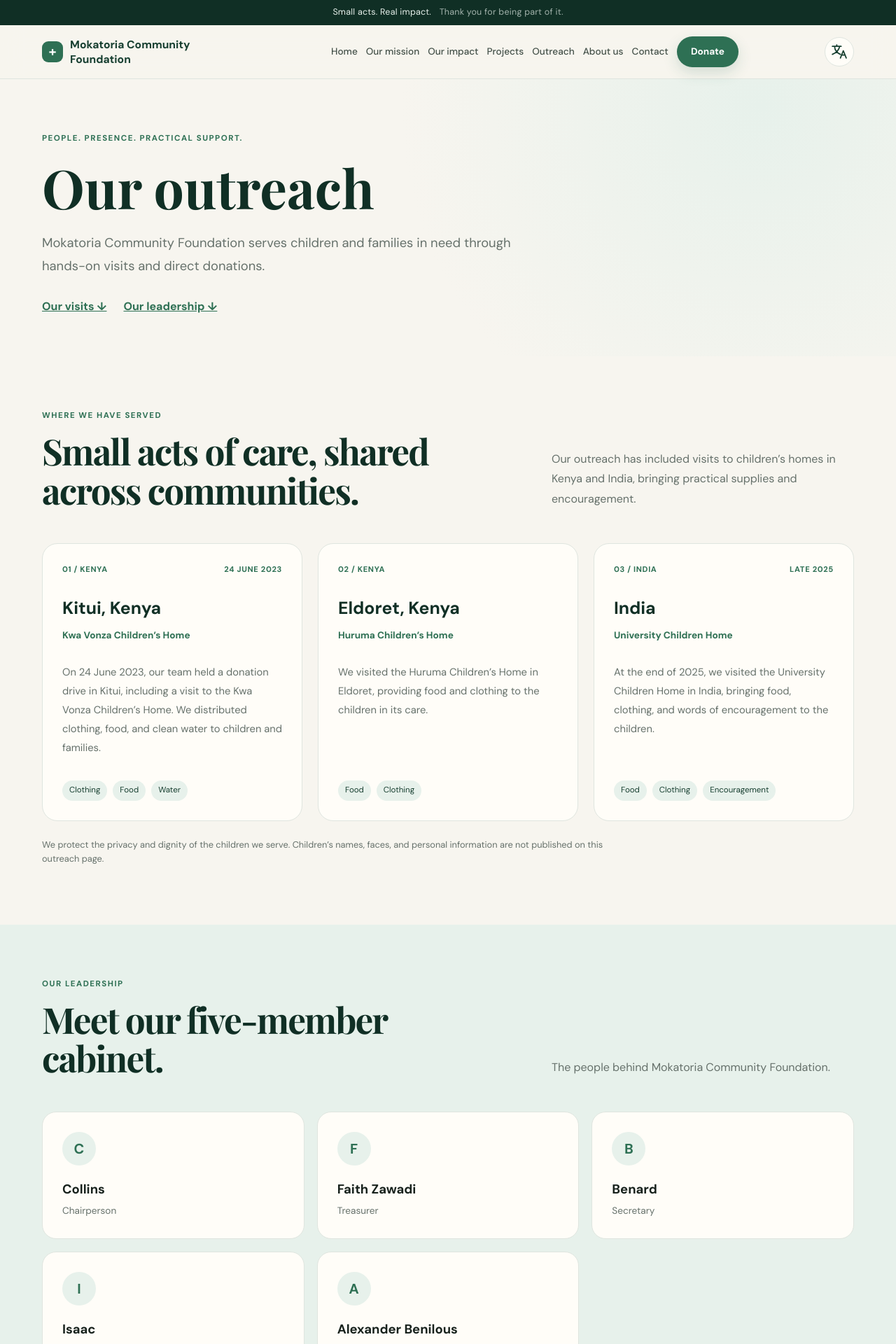
After one commit to mokatoria/mokatoria-group-foundation, a Flask app: page /outreach in a window 1280 px wide. The commit adds this page. Shown: the top 1920 px of the page at 70% size. Run offline with Flask 3, Linux system fonts and the light colour scheme; some libraries are stand-ins or nearby versions.

Commit message:
Add outreach visits, cabinet profiles and registration statement

```diff
--- a/app.py
+++ b/app.py
@@ -131,8 +131,9 @@ def register_routes(app):
 
     @app.context_processor
     def search_metadata():
-        public_pages = {"index", "projects", "donate", "contact"}
+        public_pages = {"index", "projects", "donate", "contact", "outreach"}
         descriptions = {
+            "outreach": "Explore Mokatoria Community Foundation outreach in Kitui, Eldoret and India, and meet our five-member leadership team.",
             "index": "Mokatoria Community Foundation supports children and families through clean water, food, education, and mental wellbeing. Based in Nairobi, Kenya.",
             "projects": "Explore the community projects of Mokatoria Community Foundation in water, nutrition, education, and mental wellbeing.",
             "donate": "Support Mokatoria Community Foundation through PayPal or a KES bank transfer. View receiving details and contact us to confirm your contribution.",
@@ -145,7 +146,7 @@ def register_routes(app):
     def translate_page():
         language = request.args.get("language", "")
         page = request.args.get("page", "index")
-        if page not in {"index", "projects", "donate", "contact"}:
+        if page not in {"index", "projects", "donate", "contact", "outreach"}:
             abort(400)
         if language == "en":
             return redirect(url_for(page))
@@ -165,7 +166,7 @@ def register_routes(app):
     def sitemap():
         from xml.etree.ElementTree import Element, SubElement, tostring
         root = Element("urlset", xmlns="http://www.sitemaps.org/schemas/sitemap/0.9")
-        for path in ("/", "/projects", "/donate", "/contact"):
+        for path in ("/", "/projects", "/donate", "/contact", "/outreach"):
             item = SubElement(root, "url")
             SubElement(item, "loc").text = "https://mokatoriagroupfoundation.com" + path
         return Response(tostring(root, encoding="utf-8", xml_declaration=True), mimetype="application/xml")
@@ -275,6 +276,10 @@ def register_routes(app):
     # ---------------------------------------------------------
     # CONTACT
     # ---------------------------------------------------------
+
+    @app.route("/outreach")
+    def outreach():
+        return render_template("outreach.html")
 
     @app.route("/contact")
     def contact():
--- a/static/css/style.css
+++ b/static/css/style.css
@@ -376,7 +376,7 @@ button, input, textarea { font: inherit; }
 
 /* Small-screen navigation, with all links available without JavaScript. */
 .mobile-menu-toggle { display: none; }
-@media (max-width: 900px) {
+@media (max-width: 1100px) {
   .nav-inner { flex-wrap: wrap; gap: 12px; padding-top: 14px; padding-bottom: 14px; }
   .main-nav { width: 100%; flex-wrap: wrap; gap: 10px 20px; padding: 12px 0; }
   .main-nav a:not(.btn-nav) { display: block; }
@@ -457,7 +457,33 @@ button, input, textarea { font: inherit; }
 .translation-choices button { display: block; padding: 9px 14px; border-radius: 8px; text-decoration: none; color: var(--green-950); font-size: .9rem; }
 .translation-choices button:hover { background: var(--green-100); }
 @media (min-width: 901px) { .site-header .nav-inner { gap: 14px; } .site-header .main-nav { gap: 12px; } }
-@media (max-width: 900px) { .translation-menu { margin-left: auto; order: 0; }.mobile-menu-toggle { order: 1; }.main-nav { order: 2; } }
+@media (max-width: 1100px) { .translation-menu { margin-left: auto; order: 0; }.mobile-menu-toggle { order: 1; }.main-nav { order: 2; } }
 
 .translation-choices button { width: 100%; text-align: start; border: 0; background: transparent; cursor: pointer; font-family: inherit; }
 .translation-choices button[aria-current="true"] { background: var(--green-100); font-weight: 700; }
+
+/* Outreach stories and foundation leadership */
+.outreach-hero { padding: 70px 0 58px; background: radial-gradient(circle at 85% 10%, var(--green-100), transparent 45%), var(--cream); }
+.outreach-hero h1 { font-family: 'Playfair Display', Georgia, serif; font-size: clamp(3rem,6vw,5rem); color: var(--green-950); line-height: 1.1; margin: 16px 0 22px; }
+.outreach-lead { max-width: 710px; font-size: 1.15rem; color: var(--muted); line-height: 1.8; }
+.outreach-jump-links { display: flex; gap: 24px; flex-wrap: wrap; margin-top: 28px; color: var(--green-700); font-weight: 700; }
+.outreach-section { padding: 70px 0; scroll-margin-top: 110px; }
+.outreach-visits { display: grid; grid-template-columns: repeat(3,minmax(0,1fr)); gap: 22px; }
+.outreach-visit { border: 1px solid var(--line); border-radius: 22px; padding: 28px; background: var(--paper); display: flex; flex-direction: column; }
+.visit-meta { display: flex; flex-wrap: wrap; justify-content: space-between; gap: 8px; color: var(--green-700); font-size: .7rem; font-weight: 700; text-transform: uppercase; letter-spacing: .06em; min-height: 26px; }
+.outreach-visit h3 { font-size: 1.55rem; margin: 18px 0 6px; color: var(--green-950); }
+.outreach-visit .visit-home { font-size: .85rem; font-weight: 700; color: var(--green-700); margin: 0 0 12px; }
+.outreach-visit p { font-size: .92rem; line-height: 1.85; color: var(--muted); }
+.visit-tags { margin-top: auto; padding-top: 18px; display: flex; flex-wrap: wrap; gap: 8px; }
+.visit-tags span { padding: 5px 10px; border-radius: 20px; font-size: .72rem; color: var(--green-900); background: var(--green-100); }
+.outreach-privacy { color: var(--muted); font-size: .8rem; max-width: 850px; margin-top: 24px; }
+.leadership-section { background: var(--green-100); }
+.leadership-grid { display: grid; grid-template-columns: repeat(3,minmax(0,1fr)); gap: 18px; }
+.leadership-card { padding: 28px; background: var(--paper); border: 1px solid var(--line); border-radius: 20px; }
+.member-monogram { width: 48px; height: 48px; border-radius: 50%; background: var(--green-100); color: var(--green-700); display: grid; place-items: center; font-size: 1.25rem; font-weight: 700; }
+.leadership-card h3 { margin: 20px 0 5px; font-size: 1.15rem; }.leadership-card p { margin: 0; color: var(--muted); font-size: .85rem; }
+.foundation-registration { display: flex; justify-content: space-between; align-items: center; flex-wrap: wrap; gap: 28px; margin-top: 32px; padding: 32px; border: 1px solid #c5d9cc; border-radius: 22px; }
+.foundation-registration > div { max-width: 690px; }.foundation-registration h2 { margin: 10px 0; font-size: 1.4rem; }.foundation-registration address { font-style: normal; color: var(--muted); }
+.outreach-project-link { padding-top: 24px; color: var(--green-700); font-size: .85rem; }
+@media(max-width:900px) { .outreach-visits, .leadership-grid { grid-template-columns: repeat(2,minmax(0,1fr)); } }
+@media(max-width:600px) { .outreach-visits, .leadership-grid { grid-template-columns: 1fr; }.outreach-hero { padding: 48px 0 35px; }.outreach-section { padding: 48px 0; }.outreach-visit, .leadership-card, .foundation-registration { padding: 24px; } }
--- a/templates/base.html
+++ b/templates/base.html
@@ -57,6 +57,7 @@
         <a href="{{ url_for('index') }}#mission">Our mission</a>
         <a href="{{ url_for('index') }}#impact">Our impact</a>
         <a href="{{ url_for('projects') }}">Projects</a>
+        <a href="{{ url_for('outreach') }}">Outreach</a>
         <a href="{{ url_for('index') }}#about">About us</a>
         <a href="{{ url_for('contact') }}">Contact</a>
         <a href="{{ url_for('donate') }}" class="btn-nav">Donate</a>
@@ -89,6 +90,7 @@
         <a href="{{ url_for('index') }}#mission">Our mission</a>
         <a href="{{ url_for('index') }}#impact">Our impact</a>
         <a href="{{ url_for('projects') }}">Projects</a>
+        <a href="{{ url_for('outreach') }}">Outreach</a>
         <a href="{{ url_for('index') }}#about">About us</a>
         <a href="{{ url_for('donate') }}">Donate</a>
       </div>
--- a/templates/index.html
+++ b/templates/index.html
@@ -106,7 +106,8 @@
       <h2>True empowerment starts from the inside out.</h2>
       <p>For the past five years, we have worked alongside communities to transform despair into hope. Our approach begins with the foundations of a dignified life and builds toward stronger, more resilient families and communities.</p>
       <p>When people have access to safe water, nourishing food, education, and the support needed to heal, they have a stronger foundation from which to shape their own future.</p>
-      <a href="{{ url_for('donate') }}" class="btn-secondary">Help strengthen the mission <span>→</span></a>
+      <p>Mokatoria Community Foundation is registered with Kenya’s Public Benefit Organizations Regulatory Authority (PBORA).</p>
+      <a href="{{ url_for('outreach') }}" class="btn-secondary">Meet our team & explore our outreach <span>→</span></a>
     </div>
   </div>
 </section>
--- /dev/null
+++ b/templates/outreach.html
@@ -0,0 +1,29 @@
+{% extends "base.html" %}
+{% block title %}Our Outreach & Team — Mokatoria Community Foundation{% endblock %}
+{% block content %}
+<section class="outreach-hero"><div class="container">
+  <span class="eyebrow">People. Presence. Practical support.</span>
+  <h1>Our outreach</h1>
+  <p class="outreach-lead">Mokatoria Community Foundation serves children and families in need through hands-on visits and direct donations.</p>
+  <div class="outreach-jump-links"><a href="#visits">Our visits ↓</a><a href="#leadership">Our leadership ↓</a></div>
+</div></section>
+<section id="visits" class="outreach-section"><div class="container">
+  <div class="section-heading"><div><span class="eyebrow">Where we have served</span><h2>Small acts of care, shared across communities.</h2></div><p>Our outreach has included visits to children’s homes in Kenya and India, bringing practical supplies and encouragement.</p></div>
+  <div class="outreach-visits">
+    <article class="outreach-visit"><div class="visit-meta"><span>01 / Kenya</span><time datetime="2023-06-24">24 June 2023</time></div><h3>Kitui, Kenya</h3><p class="visit-home">Kwa Vonza Children’s Home</p><p>On 24 June 2023, our team held a donation drive in Kitui, including a visit to the Kwa Vonza Children’s Home. We distributed clothing, food, and clean water to children and families.</p><div class="visit-tags"><span>Clothing</span><span>Food</span><span>Water</span></div></article>
+    <article class="outreach-visit"><div class="visit-meta"><span>02 / Kenya</span></div><h3>Eldoret, Kenya</h3><p class="visit-home">Huruma Children’s Home</p><p>We visited the Huruma Children’s Home in Eldoret, providing food and clothing to the children in its care.</p><div class="visit-tags"><span>Food</span><span>Clothing</span></div></article>
+    <article class="outreach-visit"><div class="visit-meta"><span>03 / India</span><span>Late 2025</span></div><h3>India</h3><p class="visit-home">University Children Home</p><p>At the end of 2025, we visited the University Children Home in India, bringing food, clothing, and words of encouragement to the children.</p><div class="visit-tags"><span>Food</span><span>Clothing</span><span>Encouragement</span></div></article>
+  </div>
+  <p class="outreach-privacy">We protect the privacy and dignity of the children we serve. Children’s names, faces, and personal information are not published on this outreach page.</p>
+</div></section>
+<section id="leadership" class="outreach-section leadership-section"><div class="container">
+  <div class="section-heading"><div><span class="eyebrow">Our leadership</span><h2>Meet our five-member cabinet.</h2></div><p>The people behind Mokatoria Community Foundation.</p></div>
+  <div class="leadership-grid">
+    {% for name, role in [('Collins', 'Chairperson'), ('Faith Zawadi', 'Treasurer'), ('Benard', 'Secretary'), ('Isaac', 'Supporting Cabinet Member'), ('Alexander Benilous', 'Sponsor & Cabinet Member')] %}
+    <article class="leadership-card"><div class="member-monogram" aria-hidden="true">{{ name[0] }}</div><h3>{{ name }}</h3><p>{{ role }}</p></article>
+    {% endfor %}
+  </div>
+  <div class="foundation-registration"><div><span class="eyebrow">Our foundation</span><h2>Registration & contact</h2><p>Mokatoria Community Foundation is registered with Kenya’s Public Benefit Organizations Regulatory Authority (PBORA).</p><address>Tom Mboya Street, Nairobi, Kenya</address></div><a class="btn-secondary" href="{{ url_for('contact') }}">Contact the foundation →</a></div>
+</div></section>
+<section class="cta-section"><div class="container cta-card"><div><span class="eyebrow eyebrow-light">Support the next visit</span><h2>Help us bring practical support to more communities.</h2></div><a class="btn-light" href="{{ url_for('donate') }}">Ways to give →</a></div></section>
+{% endblock %}
--- a/templates/projects.html
+++ b/templates/projects.html
@@ -1,6 +1,7 @@
 {% extends "base.html" %}
 {% block title %}Our Projects — Mokatoria Community Foundation{% endblock %}
 {% block content %}
+<div class="container outreach-project-link"><a href="{{ url_for('outreach') }}">Explore our visits to children’s homes in Kenya and India →</a></div>
 <section class="projects-hero">
   <div class="container projects-hero-grid">
     <div>
```
Also changed, not shown: tests/test_app.py (+14 -3 lines).
